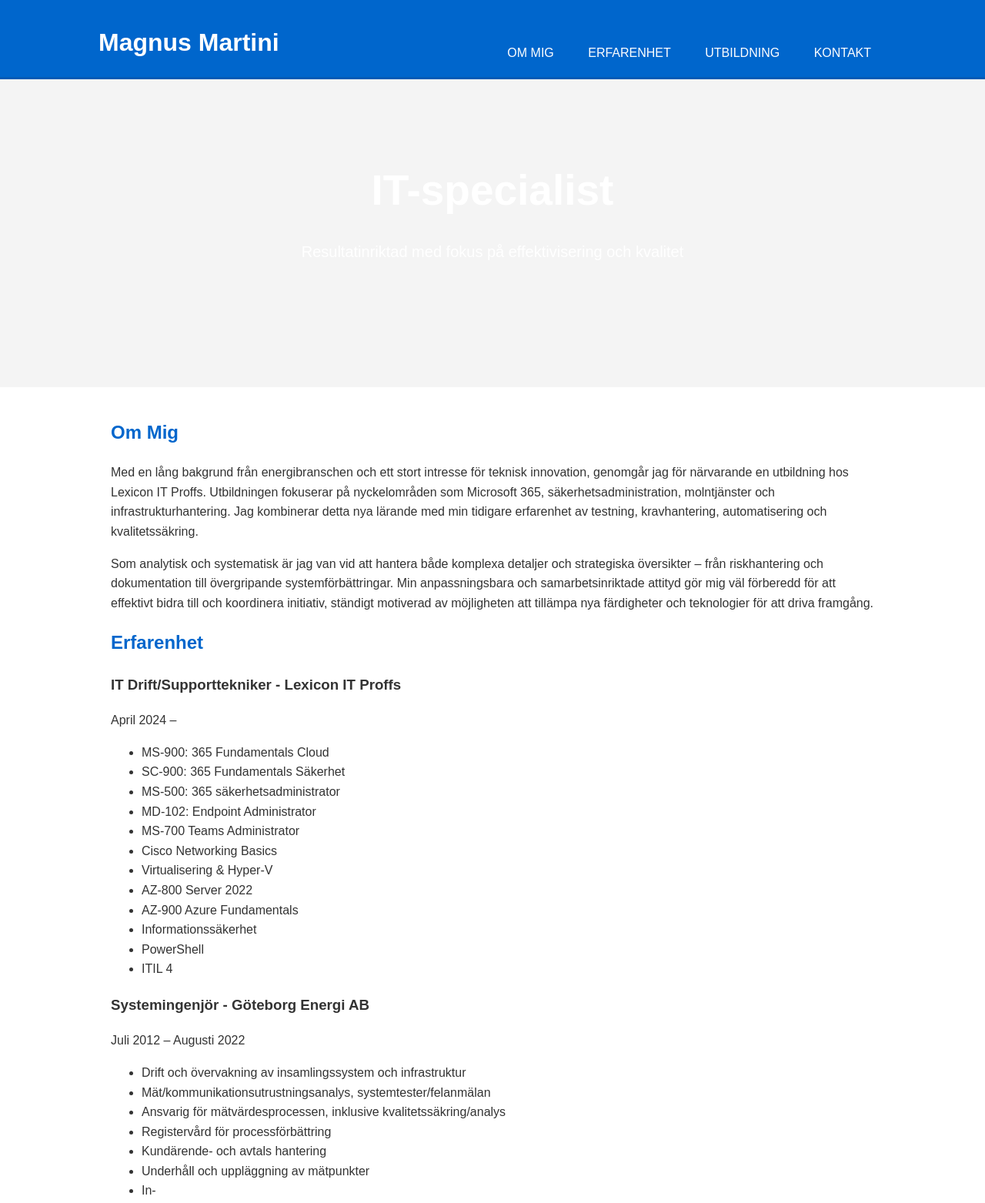
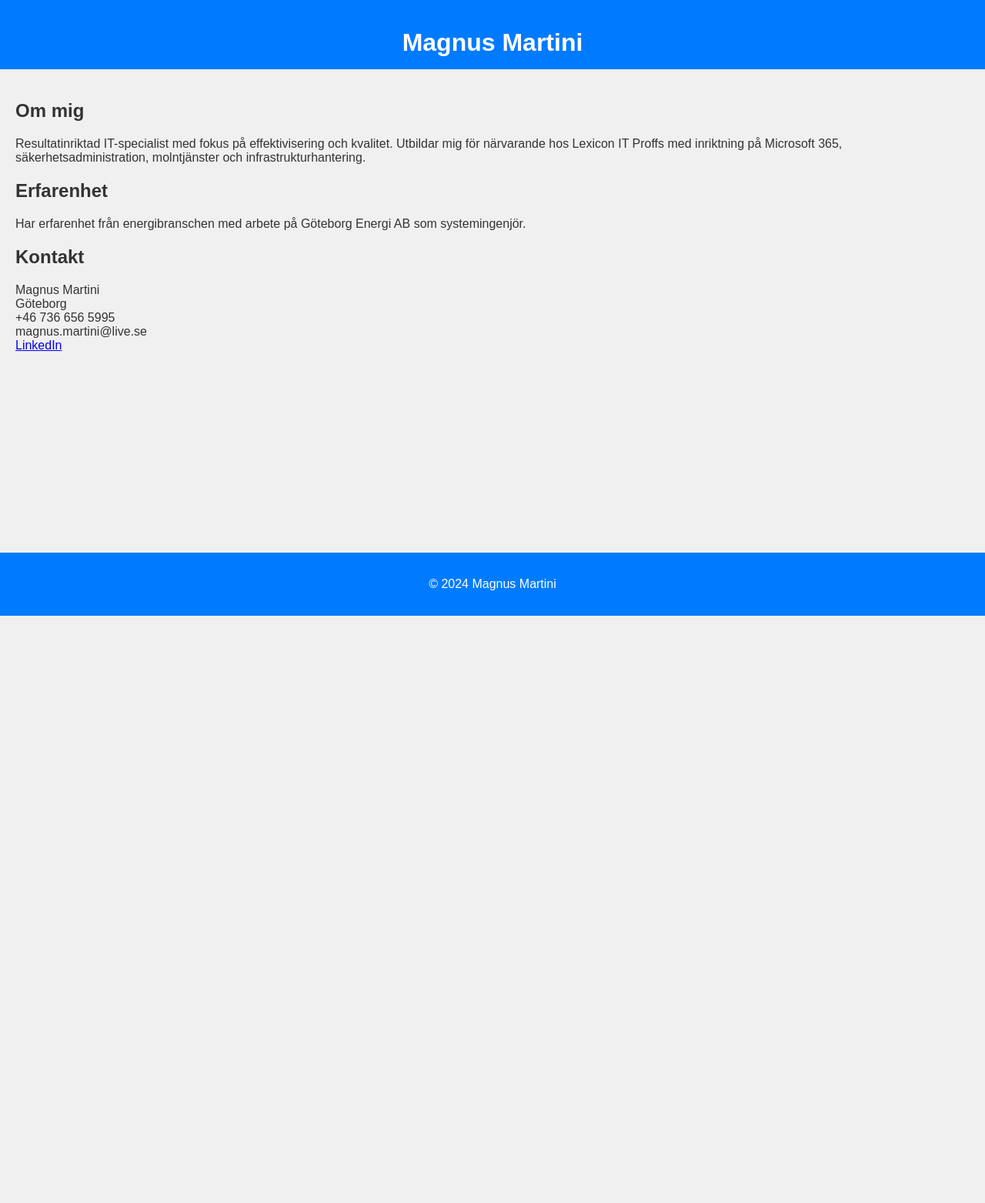
Before and after one commit to magnus-martini/magnus-martini.github.io, a plain HTML site: page index.html in a window 1280 px wide. Shown: the whole page at 77% size. After the commit the page ends 800 px from the top, so only its background shows below. Drawn offline with Linux system fonts and the light colour scheme; placeholder pictures from the web are drawn by us.

Commit message:
Update index.html

```diff
--- a/index.html
+++ b/index.html
@@ -3,151 +3,58 @@
 <head>
     <meta charset="UTF-8">
     <meta name="viewport" content="width=device-width, initial-scale=1.0">
-    <title>Magnus Martini - IT-specialist</title>
+    <title>Magnus Martini</title>
     <style>
         body {
             font-family: Arial, sans-serif;
-            line-height: 1.6;
-            color: #333;
-            background-color: #f4f4f4;
             margin: 0;
             padding: 0;
-        }
-        .container {
-            width: 80%;
-            margin: auto;
-            overflow: hidden;
+            background-color: #f0f0f0;
+            color: #333;
         }
         header {
-            background: #0066cc;
-            color: #ffffff;
-            padding-top: 30px;
-            min-height: 70px;
-            border-bottom: #005bb5 3px solid;
+            background-color: #007bff;
+            color: #fff;
+            text-align: center;
+            padding: 1rem 0;
         }
-        header a {
-            color: #ffffff;
-            text-decoration: none;
-            text-transform: uppercase;
-            font-size: 16px;
+        h1 {
+            margin-bottom: 0;
         }
-        header ul {
-            padding: 0;
-            list-style: none;
-        }
-        header li {
-            display: inline;
-            padding: 0 20px 0 20px;
-        }
-        header #branding {
-            float: left;
-        }
-        header #branding h1 {
-            margin: 0;
-        }
-        header nav {
-            float: right;
-            margin-top: 10px;
-        }
-        .showcase {
-            min-height: 400px;
-            background: url('https://via.placeholder.com/1500x400') no-repeat 0 -400px;
-            text-align: center;
-            color: #ffffff;
-        }
-        .showcase h1 {
-            margin-top: 100px;
-            font-size: 55px;
-            margin-bottom: 10px;
-        }
-        .showcase p {
-            font-size: 20px;
-        }
-        .main-content {
+        main {
             padding: 20px;
-            background: #ffffff;
-        }
-        .content h2 {
-            color: #0066cc;
         }
         footer {
-            background: #333333;
-            color: #ffffff;
+            background-color: #007bff;
+            color: #fff;
             text-align: center;
-            padding: 30px 0;
-            margin-top: 30px;
-        }
-        @media (max-width: 768px) {
-            header nav {
-                float: none;
-                text-align: center;
-                margin-top: 10px;
-            }
-            header nav ul {
-                padding: 0;
-            }
-            header nav li {
-                display: block;
-                margin-bottom: 10px;
-                padding: 0;
-            }
+            padding: 1rem 0;
+            position: fixed;
+            bottom: 0;
+            width: 100%;
         }
     </style>
 </head>
 <body>
     <header>
-        <div class="container">
-            <div id="branding">
-                <h1>Magnus Martini</h1>
-            </div>
-            <nav>
-                <ul>
-                    <li><a href="#about">Om Mig</a></li>
-                    <li><a href="#experience">Erfarenhet</a></li>
-                    <li><a href="#education">Utbildning</a></li>
-                    <li><a href="#contact">Kontakt</a></li>
-                </ul>
-            </nav>
-        </div>
+        <h1>Magnus Martini</h1>
     </header>
-    <section class="showcase">
-        <div class="container">
-            <h1>IT-specialist</h1>
-            <p>Resultatinriktad med fokus på effektivisering och kvalitet</p>
-        </div>
-    </section>
-    <section class="main-content">
-        <div class="container">
-            <div id="about" class="content">
-                <h2>Om Mig</h2>
-                <p>Med en lång bakgrund från energibranschen och ett stort intresse för teknisk innovation, genomgår jag för närvarande en utbildning hos Lexicon IT Proffs. Utbildningen fokuserar på nyckelområden som Microsoft 365, säkerhetsadministration, molntjänster och infrastrukturhantering. Jag kombinerar detta nya lärande med min tidigare erfarenhet av testning, kravhantering, automatisering och kvalitetssäkring.</p>
-                <p>Som analytisk och systematisk är jag van vid att hantera både komplexa detaljer och strategiska översikter – från riskhantering och dokumentation till övergripande systemförbättringar. Min anpassningsbara och samarbetsinriktade attityd gör mig väl förberedd för att effektivt bidra till och koordinera initiativ, ständigt motiverad av möjligheten att tillämpa nya färdigheter och teknologier för att driva framgång.</p>
-            </div>
-            <div id="experience" class="content">
-                <h2>Erfarenhet</h2>
-                <h3>IT Drift/Supporttekniker - Lexicon IT Proffs</h3>
-                <p>April 2024 – </p>
-                <ul>
-                    <li>MS-900: 365 Fundamentals Cloud</li>
-                    <li>SC-900: 365 Fundamentals Säkerhet</li>
-                    <li>MS-500: 365 säkerhetsadministrator</li>
-                    <li>MD-102: Endpoint Administrator</li>
-                    <li>MS-700 Teams Administrator</li>
-                    <li>Cisco Networking Basics</li>
-                    <li>Virtualisering & Hyper-V</li>
-                    <li>AZ-800 Server 2022</li>
-                    <li>AZ-900 Azure Fundamentals</li>
-                    <li>Informationssäkerhet</li>
-                    <li>PowerShell</li>
-                    <li>ITIL 4</li>
-                </ul>
-                <h3>Systemingenjör - Göteborg Energi AB</h3>
-                <p>Juli 2012 – Augusti 2022</p>
-                <ul>
-                    <li>Drift och övervakning av insamlingssystem och infrastruktur</li>
-                    <li>Mät/kommunikationsutrustningsanalys, systemtester/felanmälan</li>
-                    <li>Ansvarig för mätvärdesprocessen, inklusive kvalitetssäkring/analys</li>
-                    <li>Registervård för processförbättring</li>
-                    <li>Kundärende- och avtals hantering</li>
-                    <li>Underhåll och uppläggning av mätpunkter</li>
-                    <li>In-
+    <main>
+        <section>
+            <h2>Om mig</h2>
+            <p>Resultatinriktad IT-specialist med fokus på effektivisering och kvalitet. Utbildar mig för närvarande hos Lexicon IT Proffs med inriktning på Microsoft 365, säkerhetsadministration, molntjänster och infrastrukturhantering.</p>
+        </section>
+        <section>
+            <h2>Erfarenhet</h2>
+            <p>Har erfarenhet från energibranschen med arbete på Göteborg Energi AB som systemingenjör.</p>
+        </section>
+        <section>
+            <h2>Kontakt</h2>
+            <p>Magnus Martini<br>Göteborg<br>+46 736 656 5995<br>magnus.martini@live.se<br><a href="https://www.linkedin.com/in/magnus-martini/" target="_blank">LinkedIn</a></p>
+        </section>
+    </main>
+    <footer>
+        <p>&copy; 2024 Magnus Martini</p>
+    </footer>
+</body>
+</html>
```
